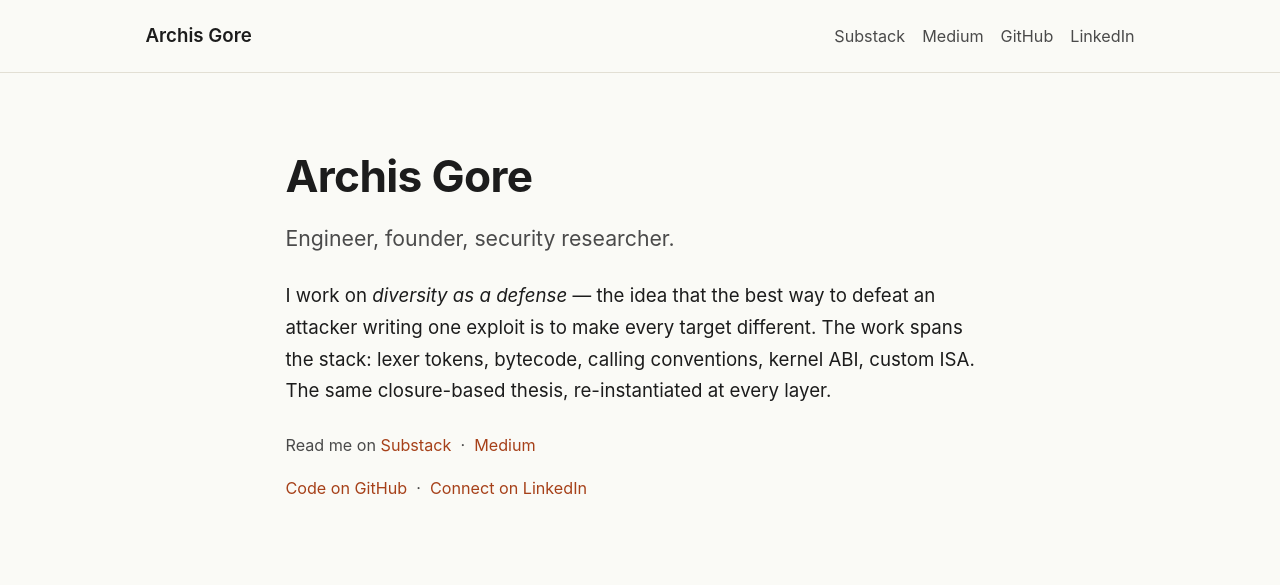
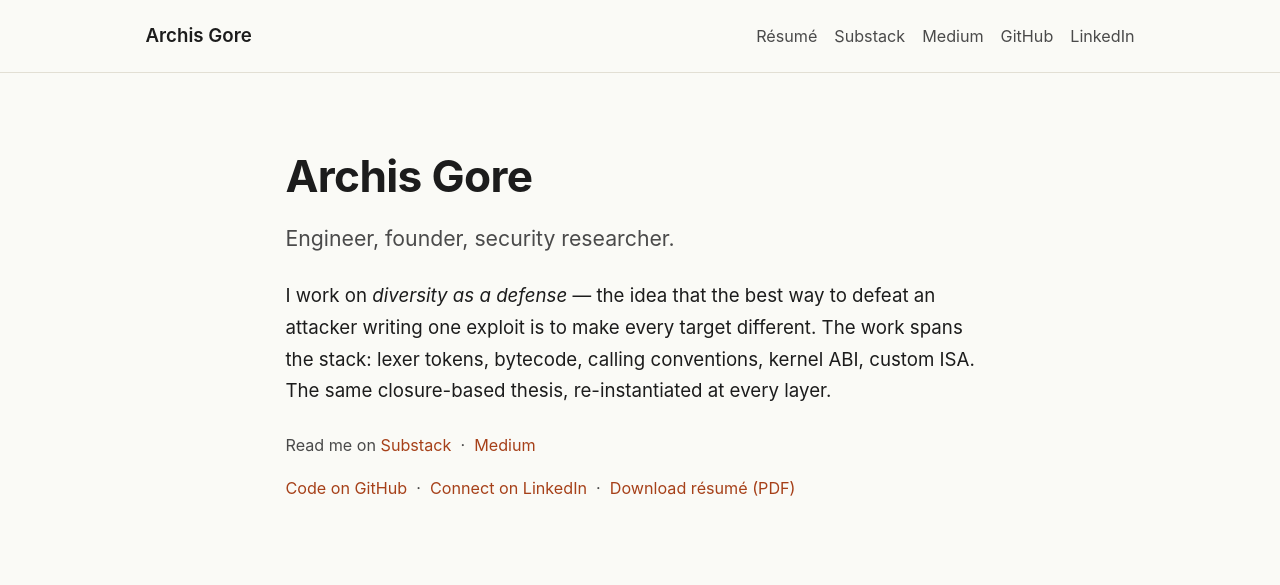
Before and after one commit to archisgore/archisgore.github.io, a Jekyll site: the page built from index.html, in a window 1280 px wide. Shown: the top 585 px of the page. Built offline with Jekyll 4.4.1, drawn with Linux system fonts in a browser that asks for light colours.

Commit message:
homepage: post résumé (PDF + .docx) under /assets/resume/ and link from nav + hero
PDF rendered from the .docx via Microsoft Word for native fidelity.
Both files committed so people who want the editable .docx can grab it.
Primary link points at the PDF.

Co-Authored-By: Claude Opus 4.7 (1M context) <noreply@anthropic.com>

```diff
--- a/_layouts/default.html
+++ b/_layouts/default.html
@@ -16,6 +16,7 @@
   <div class="container">
     <a href="/" class="site-title">{{ site.title }}</a>
     <nav>
+      <a href="/assets/resume/Archis_Gore_Resume_May2026_v5.pdf">Résumé</a>
       <a href="https://archisgore.substack.com">Substack</a>
       <a href="https://medium.com/@archisgore">Medium</a>
       <a href="https://github.com/archisgore">GitHub</a>
--- a/index.html
+++ b/index.html
@@ -26,6 +26,8 @@ description: Engineer, founder, security researcher. Builder of polymorphic Linu
     <a href="https://github.com/archisgore">Code on GitHub</a>
     &nbsp;·&nbsp;
     <a href="https://www.linkedin.com/in/archisgore/">Connect on LinkedIn</a>
+    &nbsp;·&nbsp;
+    <a href="/assets/resume/Archis_Gore_Resume_May2026_v5.pdf">Download résumé (PDF)</a>
   </p>
 </section>
 
```
Also changed, not shown: 2 other files.
